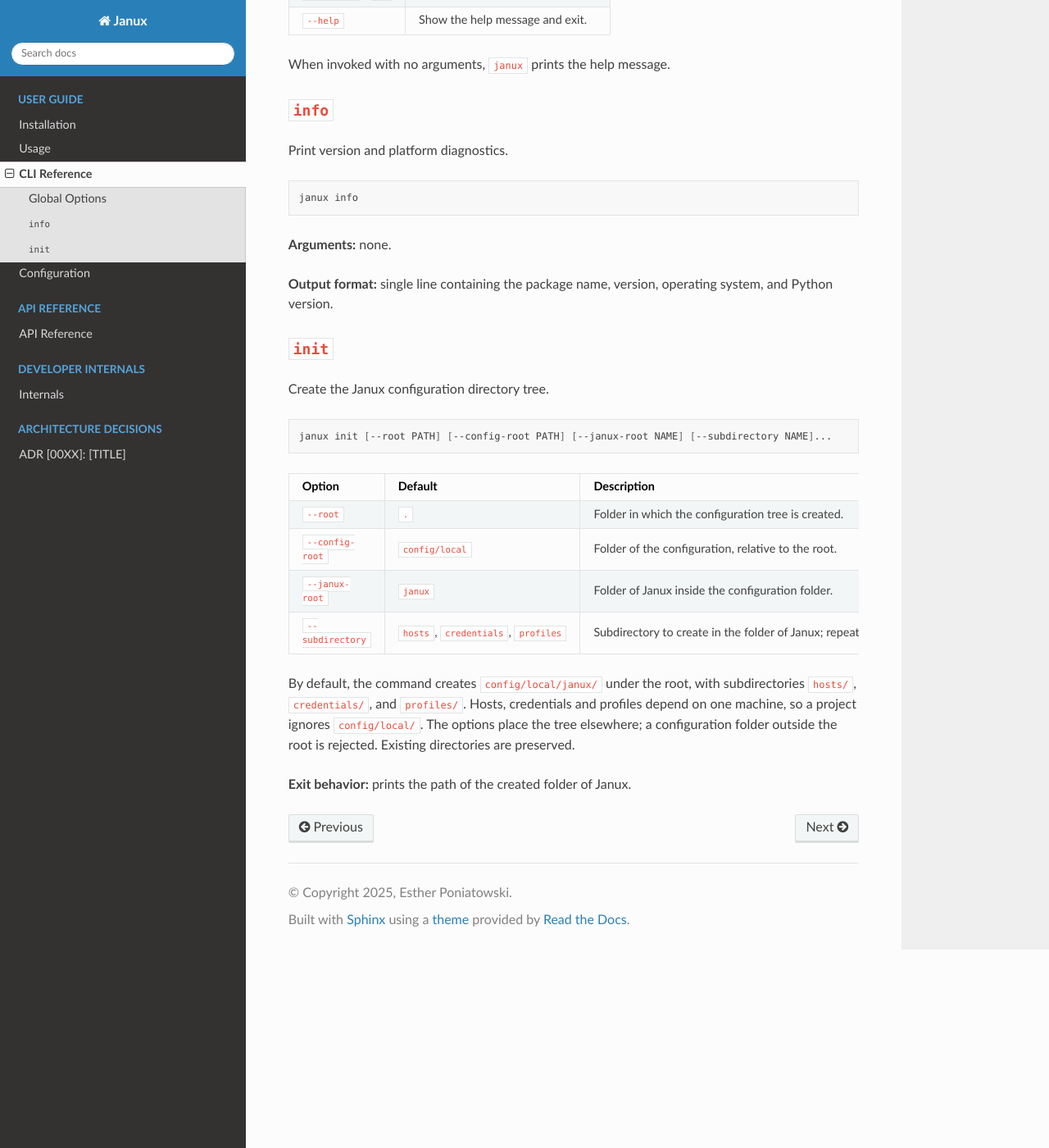
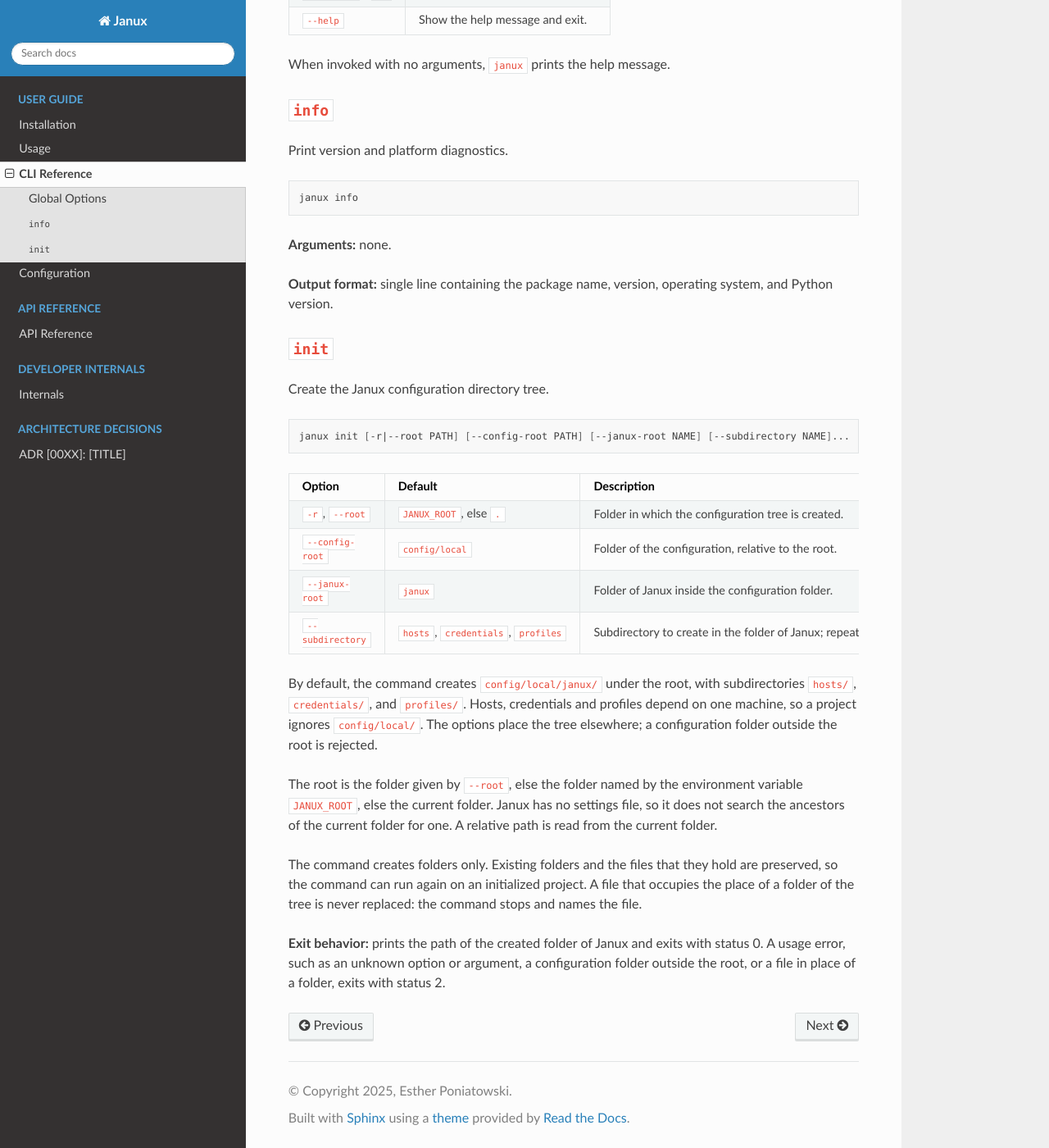
Before and after one commit to esther-poniatowski/janux, a Sphinx documentation site: the page built from docs/guide/cli-reference.md, in a window 1280 px wide and 1400 px high, scrolled down 398 px. Shown: the whole window at 82% size. Built offline with Sphinx 7.4.7 and the Read the Docs theme 3.1.0, drawn with Linux system fonts in a browser that asks for light colours.

Commit message:
feat(init): Retire --destination and read JANUX_ROOT ###################################################
Align janux init with the command-line conventions of the workspace:
  - Remove the hidden alias --destination and its conflict check; the
    option is now rejected with status 2
  - Give --root the short form -r and read JANUX_ROOT before the current
    folder; skip the upward search, since Janux has no settings file
  - Stop with status 2 and name the file when a file occupies a folder
    of the tree, instead of a traceback
  - Register init as a plain command, so its usage lists no subcommand
  - Test the rejected alias, the environment variable, idempotency, the
    blocking file and a trailing token; update the guides and changelog
######################################################################

Signed-off-by: Esther Poniatowski <esther.poniatowski@ens.psl.eu>
Co-Authored-By: Claude Opus 5.5 <noreply@anthropic.com>

````diff
--- a/docs/guide/cli-reference.md
+++ b/docs/guide/cli-reference.md
@@ -32,12 +32,12 @@ system, and Python version.
 Create the Janux configuration directory tree.
 
 ```sh
-janux init [--root PATH] [--config-root PATH] [--janux-root NAME] [--subdirectory NAME]...
+janux init [-r|--root PATH] [--config-root PATH] [--janux-root NAME] [--subdirectory NAME]...
 ```
 
 | Option          | Default | Description                                  |
 | --------------- | ------- | -------------------------------------------- |
-| `--root`        | `.`     | Folder in which the configuration tree is created. |
+| `-r`, `--root`  | `JANUX_ROOT`, else `.` | Folder in which the configuration tree is created. |
 | `--config-root` | `config/local` | Folder of the configuration, relative to the root. |
 | `--janux-root`  | `janux` | Folder of Janux inside the configuration folder. |
 | `--subdirectory` | `hosts`, `credentials`, `profiles` | Subdirectory to create in the folder of Janux; repeat the option for several. |
@@ -45,7 +45,16 @@ janux init [--root PATH] [--config-root PATH] [--janux-root NAME] [--subdirector
 By default, the command creates `config/local/janux/` under the root, with
 subdirectories `hosts/`, `credentials/`, and `profiles/`. Hosts, credentials and
 profiles depend on one machine, so a project ignores `config/local/`. The options
-place the tree elsewhere; a configuration folder outside the root is rejected. Existing
-directories are preserved.
+place the tree elsewhere; a configuration folder outside the root is rejected.
 
-**Exit behavior:** prints the path of the created folder of Janux.
+The root is the folder given by `--root`, else the folder named by the environment variable
+`JANUX_ROOT`, else the current folder. Janux has no settings file, so it does not search the
+ancestors of the current folder for one. A relative path is read from the current folder.
+
+The command creates folders only. Existing folders and the files that they hold are preserved,
+so the command can run again on an initialized project. A file that occupies the place of a
+folder of the tree is never replaced: the command stops and names the file.
+
+**Exit behavior:** prints the path of the created folder of Janux and exits with status 0.
+A usage error, such as an unknown option or argument, a configuration folder outside the root,
+or a file in place of a folder, exits with status 2.
````
Also changed, not shown: CHANGELOG.md (+8 -5 lines), docs/guide/configuration.md (+2 -1 lines), docs/guide/usage.md (+6 -3 lines), 4 other files.
